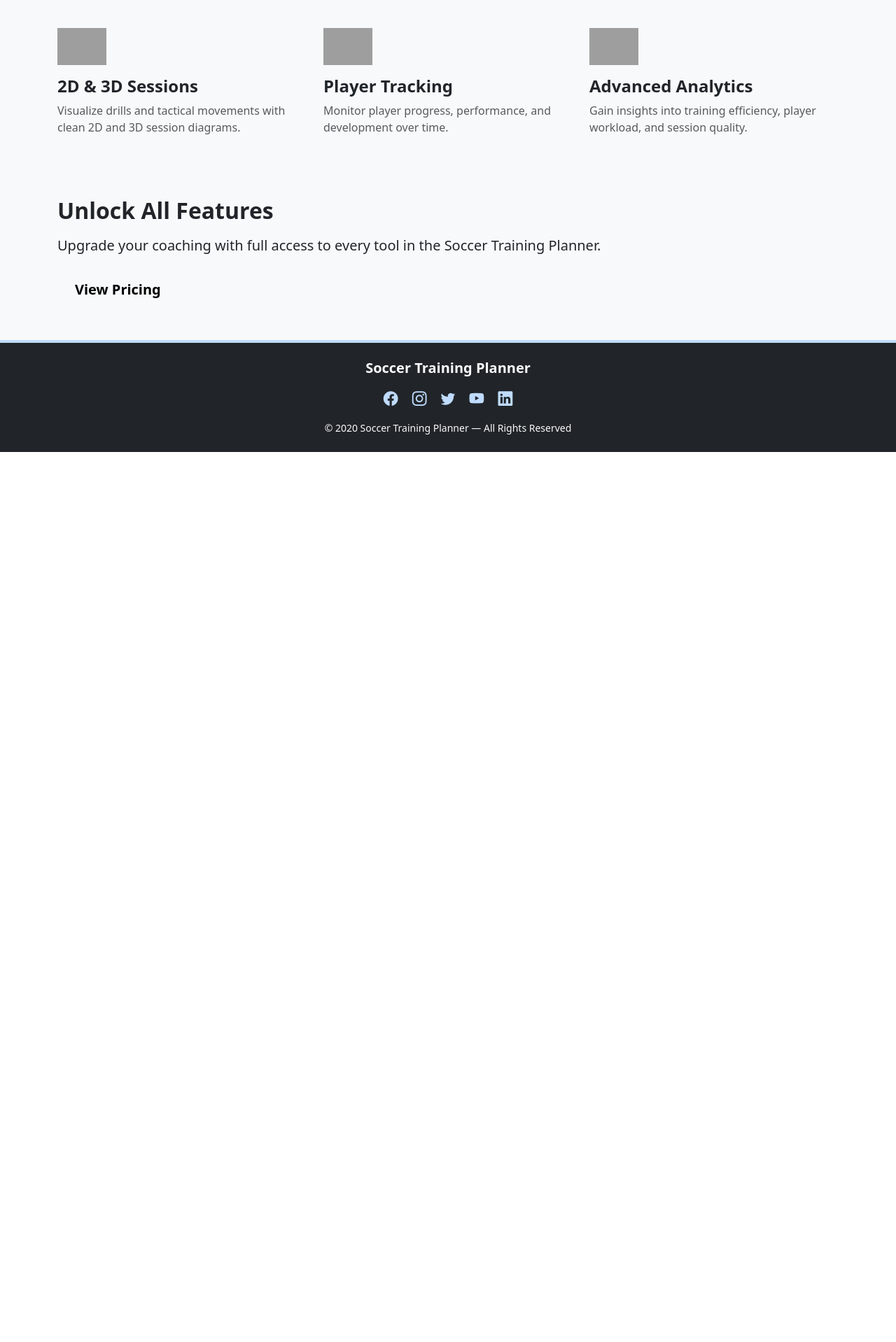
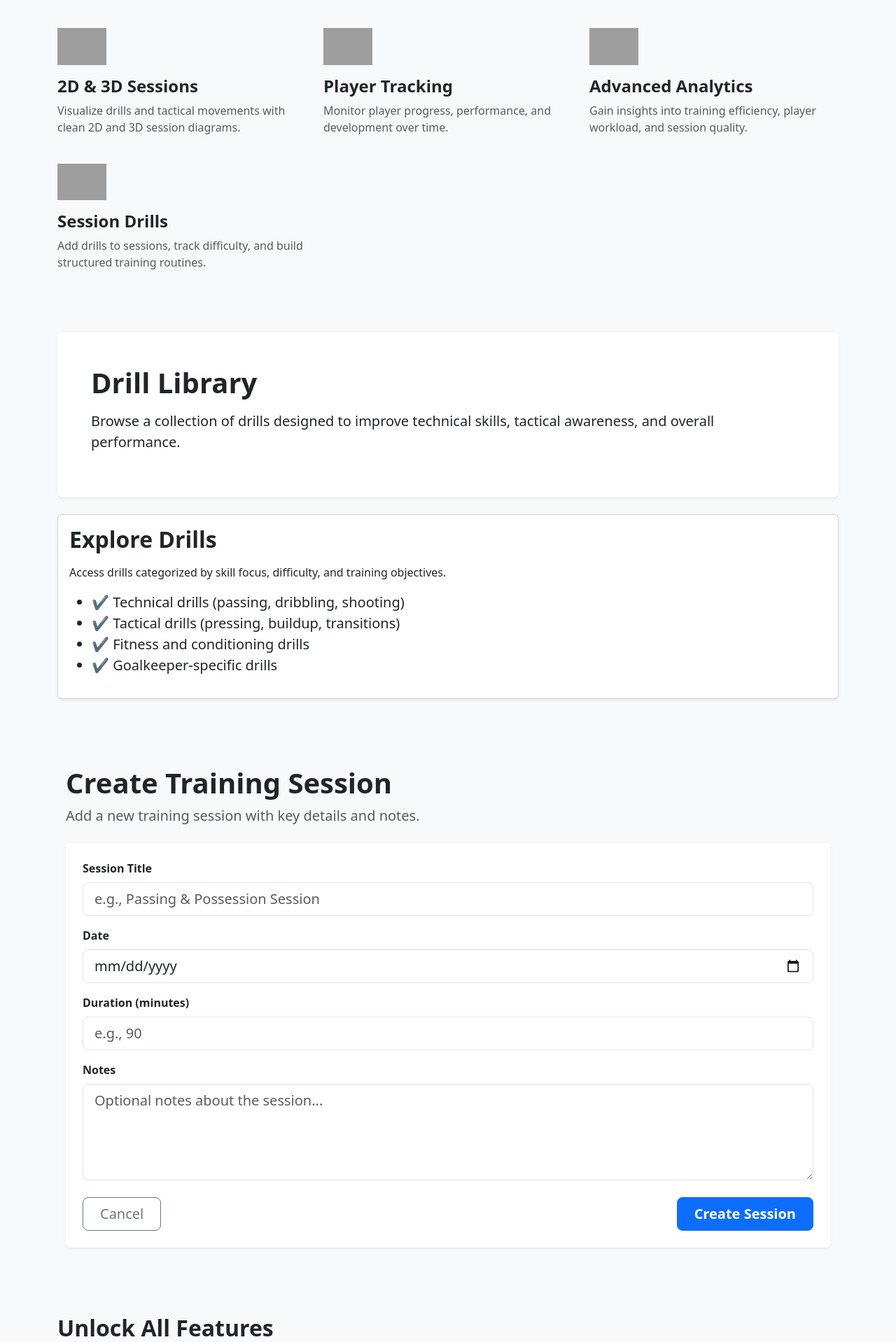
Before and after one commit to 7LuisGarcia/soccer-training, a Django app: template templates/planner/services.html in a window 1280 px wide. Shown: the part 379-2297 px from the top of the page at 70% size. Before the commit the page ends 1025 px from the top, so only its background shows below. Run offline with Django 5.2, Linux system fonts and the light colour scheme; the template is opened without the code that fills it: most values are stand-ins (such as "Sample title", 1, 10 or a date in 2020); grey boxes are pictures that could not be loaded.

Commit message:
Updated project

```diff
--- a/templates/planner/services.html
+++ b/templates/planner/services.html
@@ -79,6 +79,97 @@
         </div>
     </div>
 
+    <!-- Session Drills -->
+    <div class="col-md-6 col-lg-4 mb-4">
+        <div class="service-card h-100">
+            <img src="https://cdn-icons-png.flaticon.com/512/1828/1828914.png" width="70" class="mx-auto mb-3">
+            <h4 class="fw-bold">Session Drills</h4>
+            <p class="text-muted mt-2">
+                Add drills to sessions, track difficulty, and build structured training routines.
+            </p>
+        </div>
+    </div>
+
+</div>
+
+<!-- DRILL LIBRARY SECTION -->
+<div class="p-5 mb-4 bg-white rounded-3 shadow-sm mt-5">
+    <h1 class="fw-bold">Drill Library</h1>
+    <p class="fs-5 mt-3">
+        Browse a collection of drills designed to improve technical skills, tactical awareness, and overall performance.
+    </p>
+</div>
+
+<div class="card shadow-sm mb-5">
+    <div class="card-body">
+        <h2 class="fw-bold">Explore Drills</h2>
+        <p class="mt-3">
+            Access drills categorized by skill focus, difficulty, and training objectives.
+        </p>
+
+        <ul class="fs-5 mt-3">
+            <li>✔ Technical drills (passing, dribbling, shooting)</li>
+            <li>✔ Tactical drills (pressing, buildup, transitions)</li>
+            <li>✔ Fitness and conditioning drills</li>
+            <li>✔ Goalkeeper‑specific drills</li>
+        </ul>
+    </div>
+</div>
+
+<!-- SESSION FORM SECTION -->
+<div class="container py-5 fade-in">
+
+    <div class="mb-4">
+        <h1 class="fw-bold">Create Training Session</h1>
+        <p class="text-muted fs-5">
+            Add a new training session with key details and notes.
+        </p>
+    </div>
+
+    <div class="card shadow-sm border-0">
+        <div class="card-body p-4">
+
+            <form method="POST" action="{% url 'planner:session_create' %}">
+                {% csrf_token %}
+
+                <div class="mb-3">
+                    <label class="form-label fw-semibold">Session Title</label>
+                    <input type="text" name="title" class="form-control form-control-lg"
+                           placeholder="e.g., Passing & Possession Session" required>
+                </div>
+
+                <div class="mb-3">
+                    <label class="form-label fw-semibold">Date</label>
+                    <input type="date" name="date" class="form-control form-control-lg" required>
+                </div>
+
+                <div class="mb-3">
+                    <label class="form-label fw-semibold">Duration (minutes)</label>
+                    <input type="number" name="duration" class="form-control form-control-lg"
+                           placeholder="e.g., 90" min="1" required>
+                </div>
+
+                <div class="mb-4">
+                    <label class="form-label fw-semibold">Notes</label>
+                    <textarea name="notes" class="form-control form-control-lg" rows="4"
+                              placeholder="Optional notes about the session..."></textarea>
+                </div>
+
+                <div class="d-flex justify-content-between">
+                    <a href="{% url 'planner:home' %}" class="btn btn-outline-secondary btn-lg px-4">
+                        Cancel
+                    </a>
+
+                    <button type="submit" class="btn btn-primary btn-lg fw-bold px-4">
+                        Create Session
+                    </button>
+                </div>
+
+            </form>
+
+        </div>
+    </div>
+
 </div>
 
 <!-- CALL TO ACTION -->
--- a/templates/planner/team_management.html
+++ b/templates/services/team_management.html
@@ -8,7 +8,8 @@
     </p>
 </div>
 
-<div class="card shadow-sm mb-4">
+<!-- CLICKABLE CARD -->
+<div class="card shadow-sm mb-4 service-click" onclick="window.location.href='/team-management'">
     <div class="card-body">
         <h2 class="fw-bold">Manage Your Team</h2>
         <p class="mt-3">
```
Also changed, not shown: static/services/team_management.css (added, +9 -0 lines), templates/services/session_form.html (added, +66 -0 lines), templates/planner/session_form.html (deleted), templates/services/drill_library.html (renamed from templates/planner/drill_library.html), templates/services/season_planner.html (renamed from templates/planner/season_planner.html), templates/services/session_detail.html (renamed from templates/planner/session_detail.html), templates/services/sessions_2d3d.html (renamed from templates/planner/sessions_2d3d.html), templates/services/training_planner.html (renamed from templates/planner/training_planner.html).
